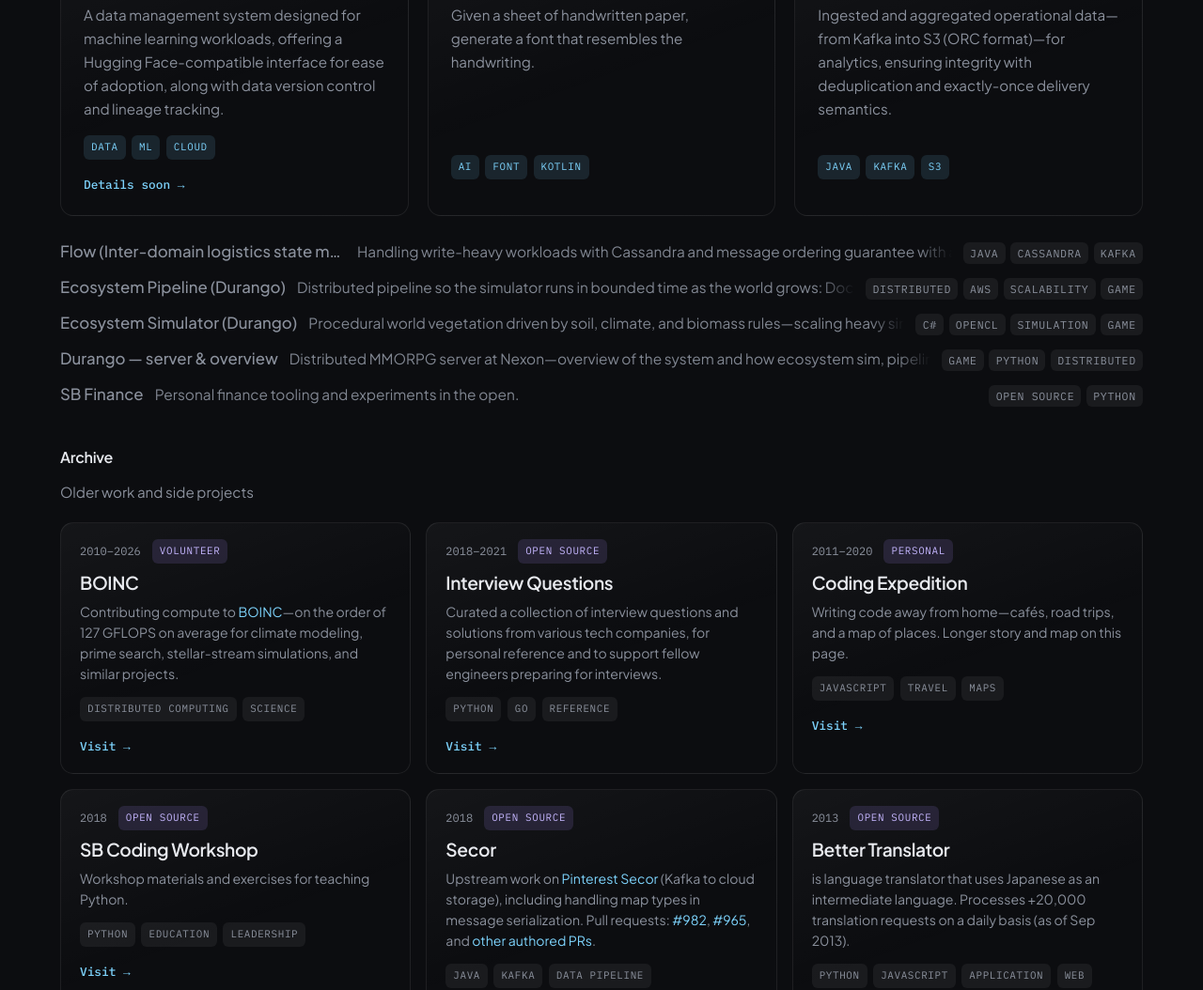
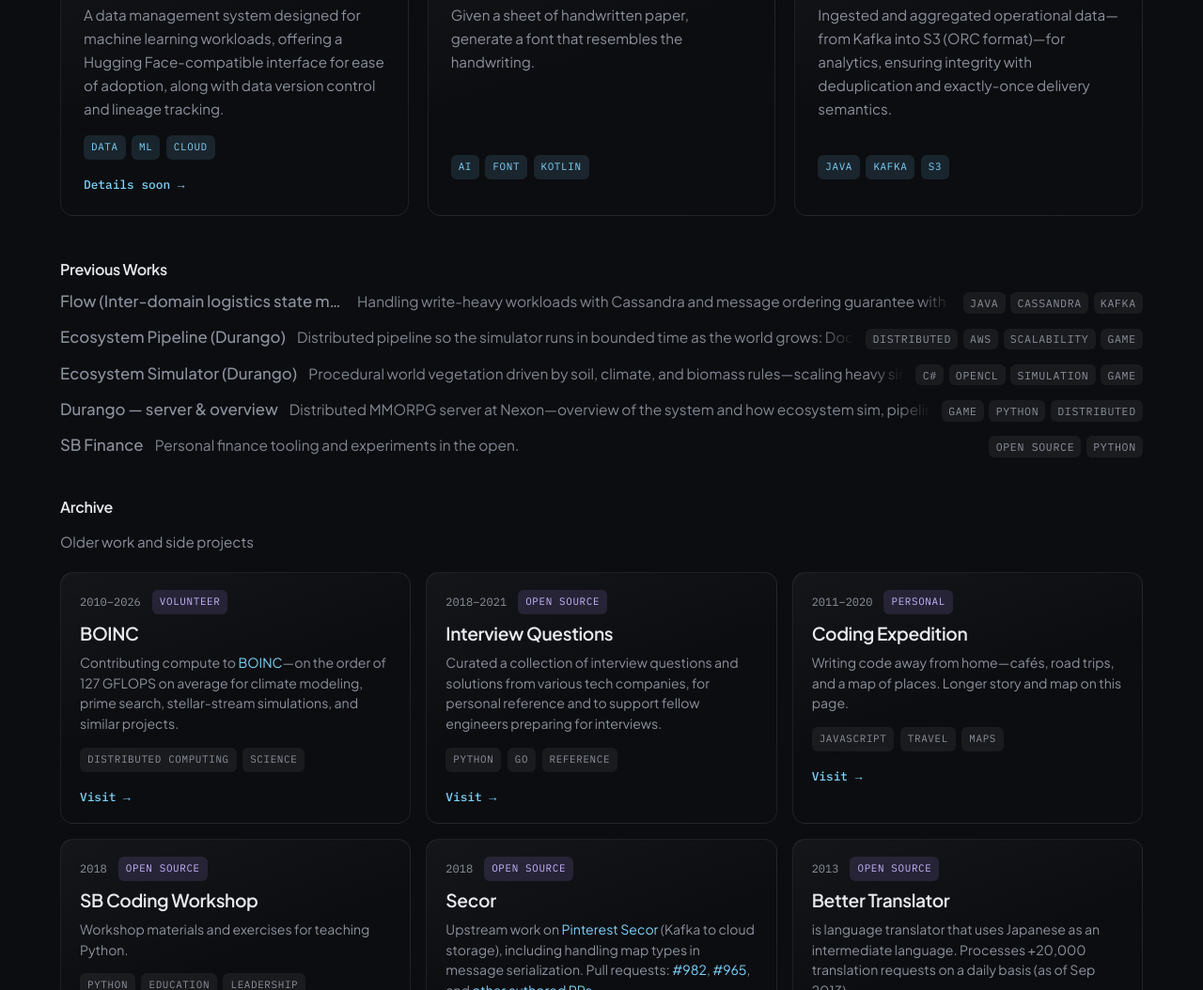
Before and after one commit to suminb/web, an Astro site: page / in a window 1280 px wide. Shown: the part 957-2011 px from the top of the page at 94% size. Built offline with nearby package versions, Linux system fonts and the light colour scheme; Astro itself is replaced by a stand-in of ours.

Commit message:
style(home): tune Previous Works heading spacing
Add section__subtitle--previous-works for more space below highlight
cards and less gap before the more-list. Drop redundant more-list
top margin.

Made-with: Cursor

```diff
--- a/src/pages/index.astro
+++ b/src/pages/index.astro
@@ -67,6 +67,7 @@ const archive = sortedArchiveProjects();
           ))
         }
       </div>
+      <h3 class="section__subtitle section__subtitle--previous-works">Previous Works</h3>
       <ul class="more-list">
         {
           moreProjects.map((p) => {
--- a/src/styles/global.css
+++ b/src/styles/global.css
@@ -154,6 +154,11 @@ a:hover {
 
 .section__subtitle--spaced {
   margin-top: 2.5rem;
+}
+
+.section__subtitle--previous-works {
+  margin-top: 2.75rem;
+  margin-bottom: 0.45rem;
 }
 
 .section__lede {
@@ -360,7 +365,7 @@ a:hover {
 
 .more-list {
   list-style: none;
-  margin: 1.5rem 0 0;
+  margin: 0;
   padding: 0;
   display: flex;
   flex-direction: column;
```
